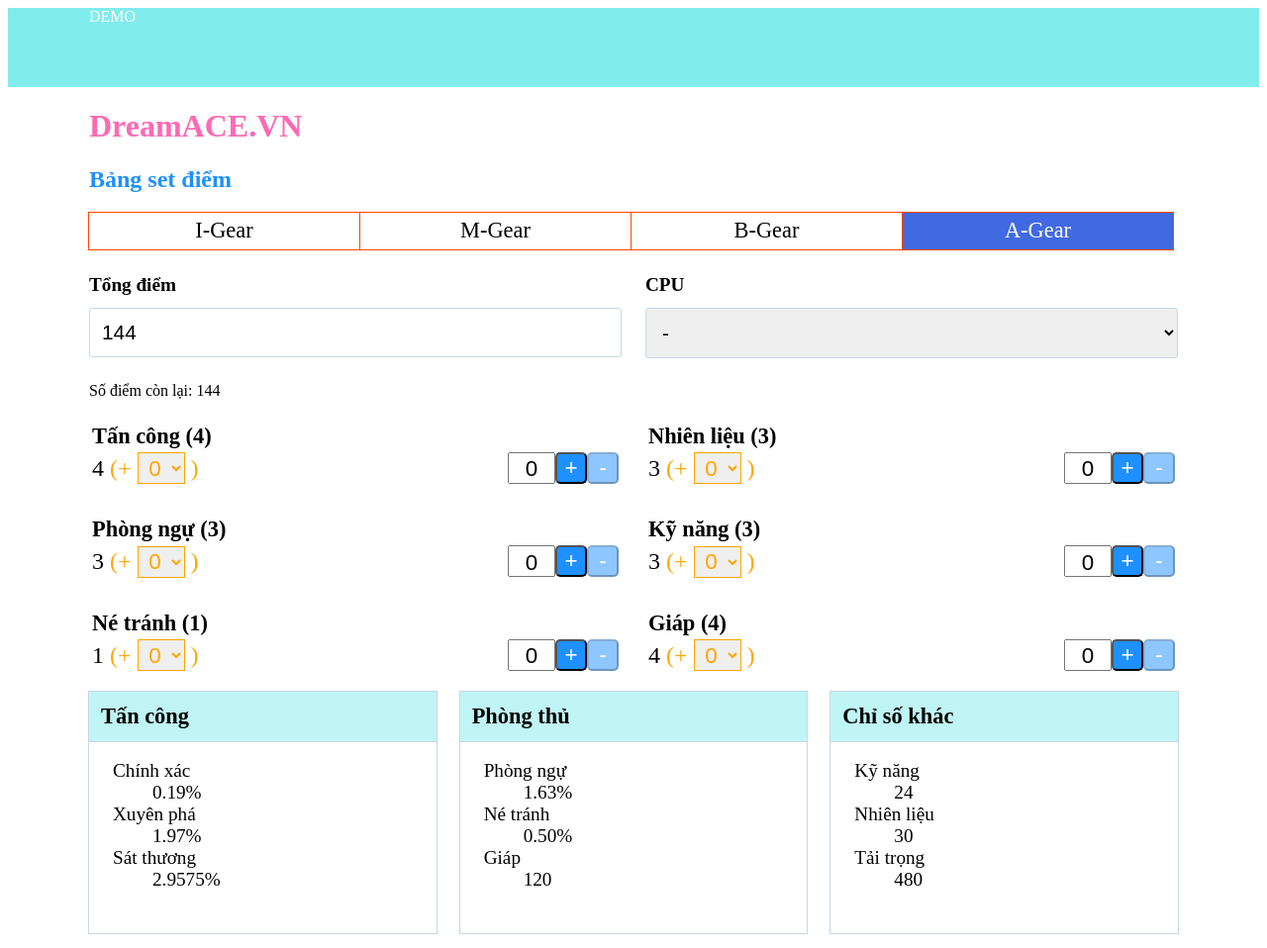
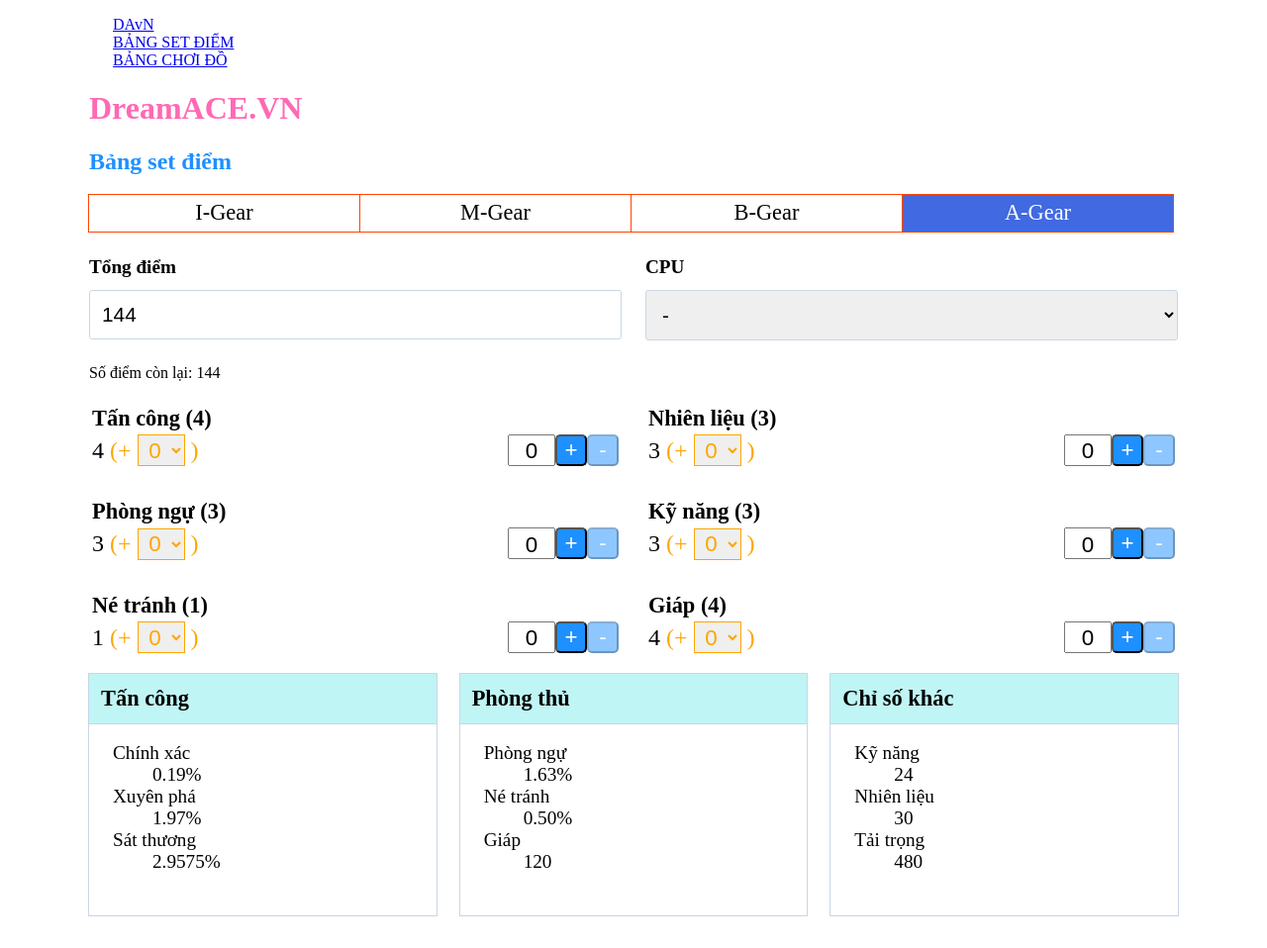
Before and after one commit to Yowleer/Yowleer.github.io, a plain HTML site: page index.html in a window 1280 px wide. Shown: the top 958 px of the page at 99% size. Drawn offline with Linux system fonts and the light colour scheme.

Commit message:
color change

```diff
--- a/index.html
+++ b/index.html
@@ -13,12 +13,14 @@
 </head>
 <body>
 
-    <header role="banner" style="background-color: rgba(129, 236, 236,1);height:5rem">
-        <nav>
-            <div class="container" style="color:white">
-                DEMO
-            </div>
-        </nav>
+    <header role="banner" class="banner">
+        <div class="container of-header" style="color:white">
+            <ul style="margin-left:-16px;">
+                <li><a href="https://dreamace.vn/" class="brand" title="Trang chủ DreamACE.VN">DAvN</a>
+                <li><a href="/index.html" class="menuItem is-selected">BẢNG SET ĐIỂM</a></li>
+                <li><a href="/weapon.html" class="menuItem">BẢNG CHƠI ĐỒ</a></li>
+            </ul>
+        </div>
     </header>
 <div class="container">
 
@@ -237,8 +239,10 @@
             </div>
         </div>
     </div>
+
     <hr style="border: 0.5px solid #c8d6e5;background-color:#c8d6e5"/>
 </div>
+
 <footer role="contentinfo" class="footer">
     <div class="container">
         <span>Made with help from good people</span>
@@ -248,6 +252,18 @@
 </footer>
 <p id="demo" type="text">DEMO</p>
 
+<script type="text/javascript">     /*is-select cho html hiện tại*/
+    const currentLocation = location.href;
+    const menuItem = document.querySelectorAll('.menuItem');
+    const menuLength = menuItem.length;
+    for (let i = 0; i < menuLength; i++) {
+        if (menuItem[i].href === currentLocation) {
+            menuItem[i].className += " is-selected"
+        }
+        else menuItem[i].className -= " is-selected"
+    }
+</script>
+
 <script type="module" src="./js/stat.js"></script>
 <script type="module" src="./js/values.js"></script>
 <script type="module" src="./js/main.js"></script>
```
